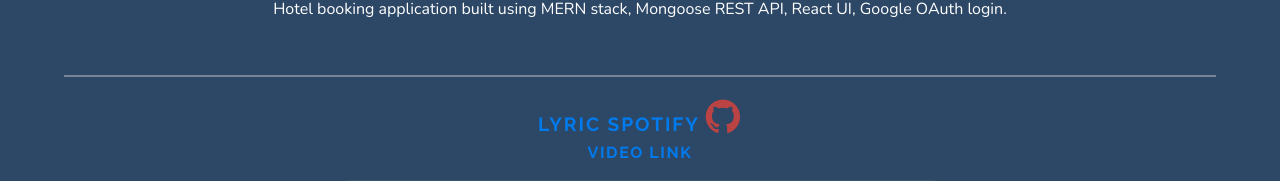
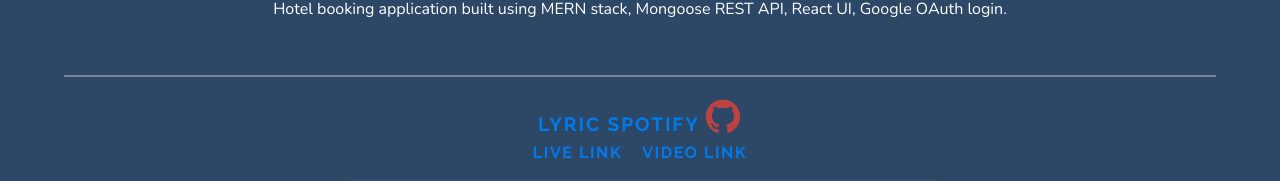
Before and after one commit to donanhnguyen/donanhnguyen.github.io, a website: page index.html in a window 1280 px wide. Shown: the part 4516-4697 px from the top of the page. Drawn offline with nearby package versions, Linux system fonts and the light colour scheme.

Commit message:
added live link to spotify project

```diff
--- a/index.html
+++ b/index.html
@@ -219,7 +219,15 @@
 							<section class="single-project-container">
 
 								<h2 class="project-title">Lyric Spotify <a class="icon fa fa-github " target="#" href="https://github.com/thedonwind69/lyric-spotify"></a></h2>
-								<h1 class="project-link"><a href="https://lyric-spotify.onrender.com" target="#" >Video Link</a></h1>
+
+
+								<div style='display: flex; justify-content: center;'>
+									<h1 class="project-link"><a href="https://lyric-spotify.onrender.com" target="#" >Live Link</a></h1>
+
+									<h1 style='margin-left: 20px' class="project-link"><a href="https://www.youtube.com/watch?v=wWffg9nlKBk" target="#" > Video Link</a></h1>
+								</div>
+
+
 								<img src="./images/lyric-spotify.gif" alt="" />
 								<div class="project-description">
 									<p>Spotify music player and lyrics display utilizing Spotify's Web API and Rapid API lyrics finder.</p>
```
